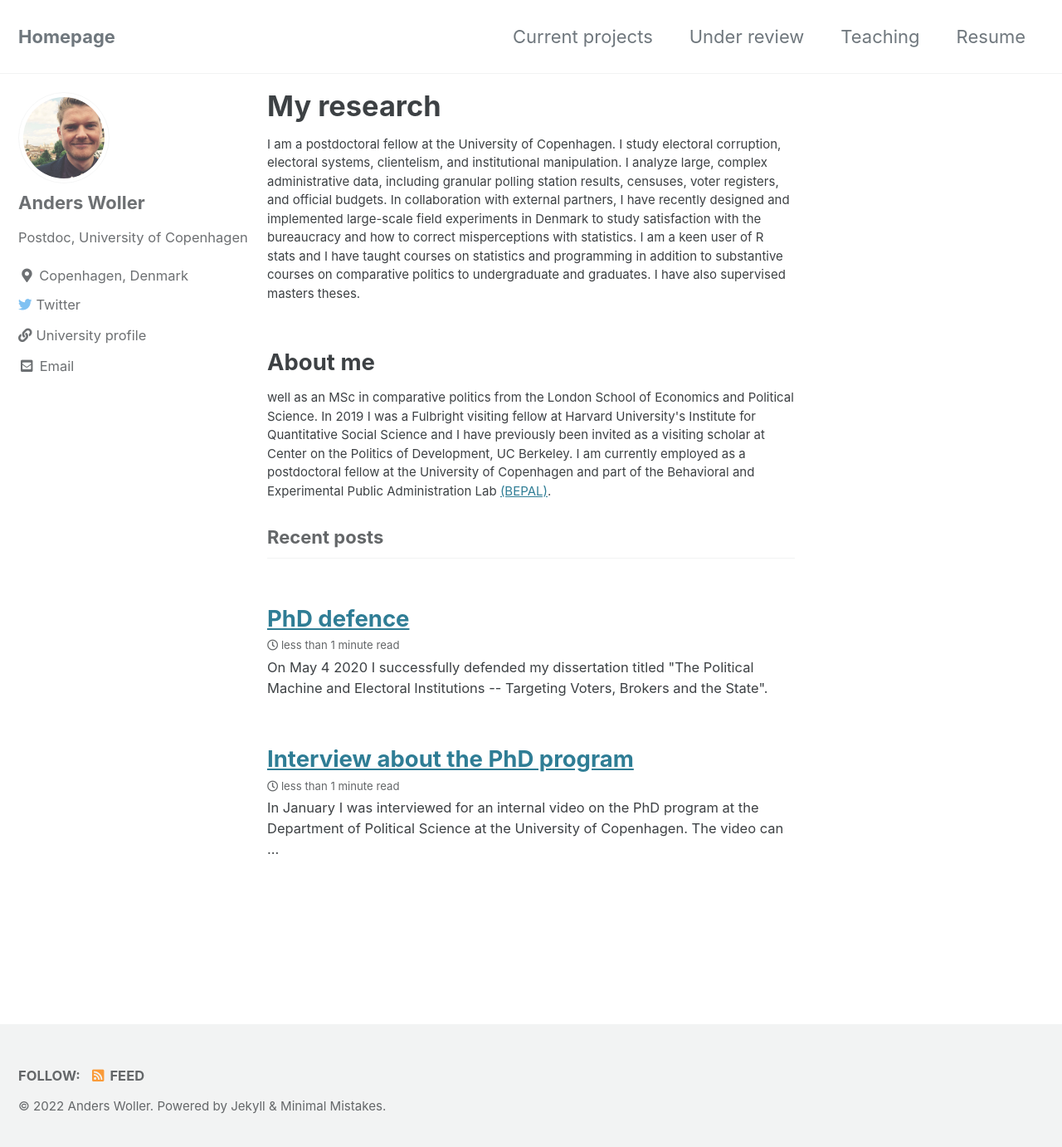
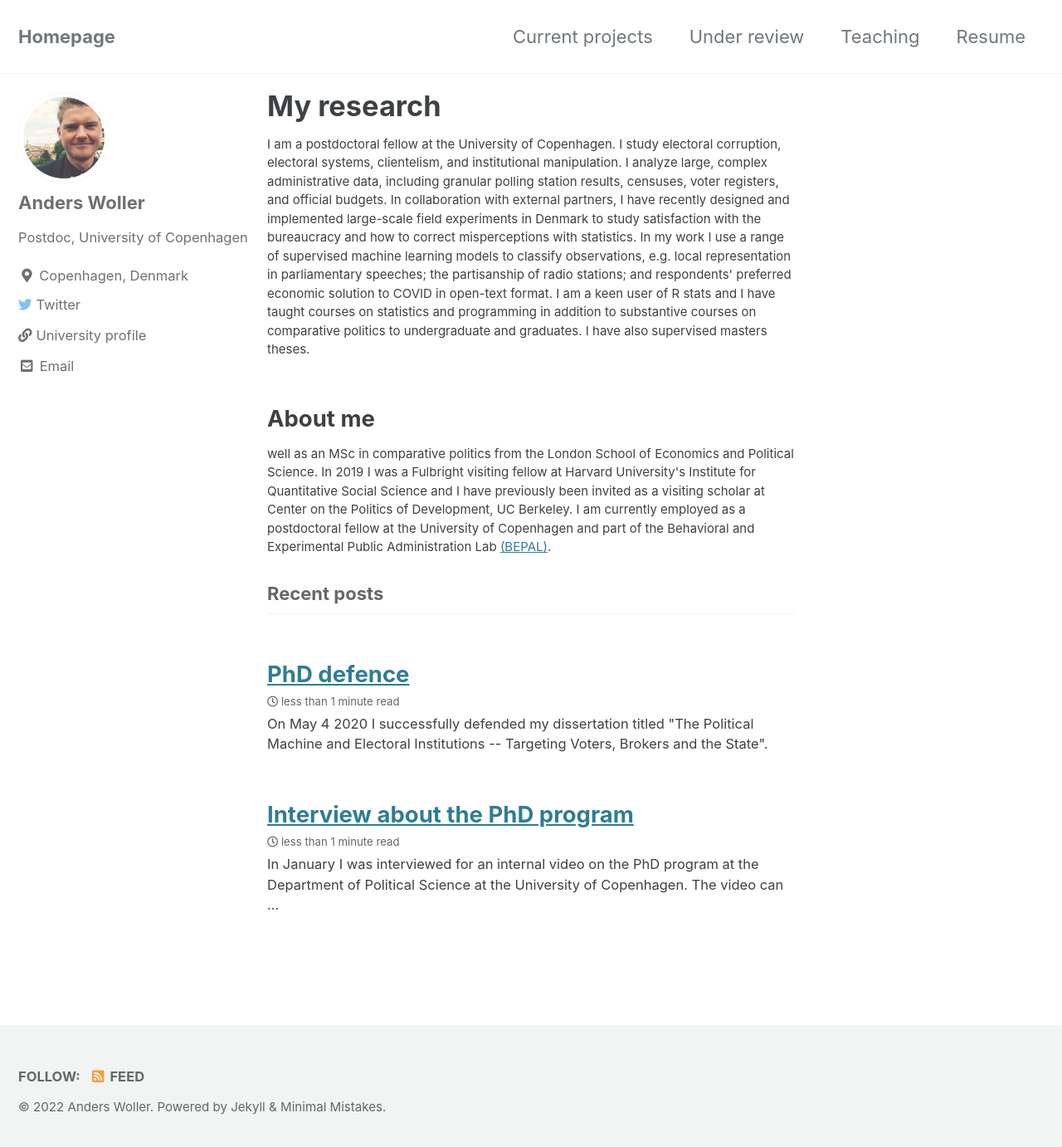
Before and after one commit to AndersWoller/AndersWoller.github.io, a Jekyll site: the page built from index.html, in a window 1280 px wide and 1389 px high. Shown: the top 1382 px of the window at 83% size. Built offline with Jekyll 4.4.1, drawn with Linux system fonts in a browser that asks for light colours; cached includes are drawn as plain includes; the list of posts is cut into pages by our own code.

Commit message:
Update index.html

```diff
--- a/index.html
+++ b/index.html
@@ -8,7 +8,8 @@ title: "My research"
 clientelism, and institutional manipulation. I analyze large, complex administrative data, including
 granular polling station results, censuses, voter registers, and official budgets. In collaboration with external partners, I have
 recently designed and implemented large-scale field experiments in Denmark to study satisfaction with the bureaucracy and how to correct
-misperceptions with statistics.
+misperceptions with statistics. In my work I use a range of supervised machine learning models to classify observations, e.g. local representation
+in parliamentary speeches; the partisanship of radio stations; and respondents' preferred economic solution to COVID in open-text format.
 
 I am a keen user of R stats and I have taught courses on statistics and programming in addition to substantive courses on comparative politics
 to undergraduate and graduates. I have also supervised masters theses.
```
